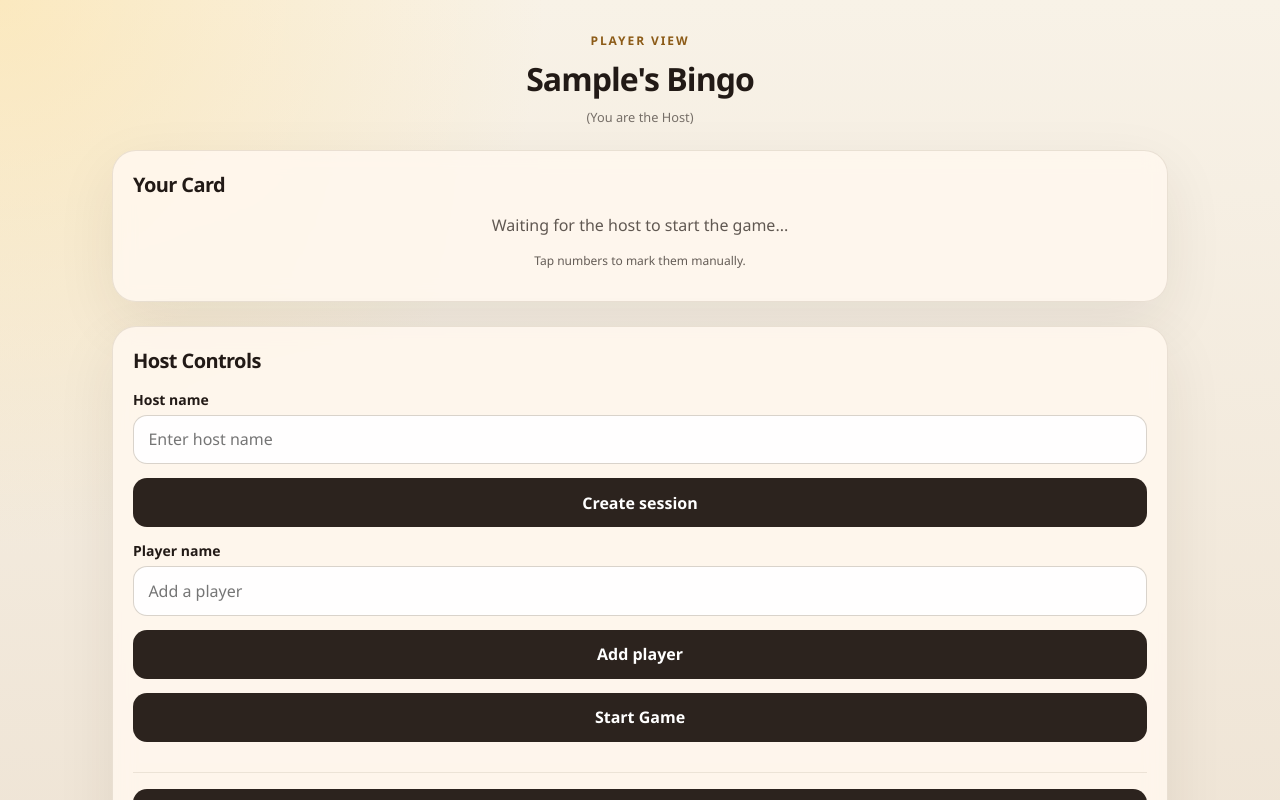
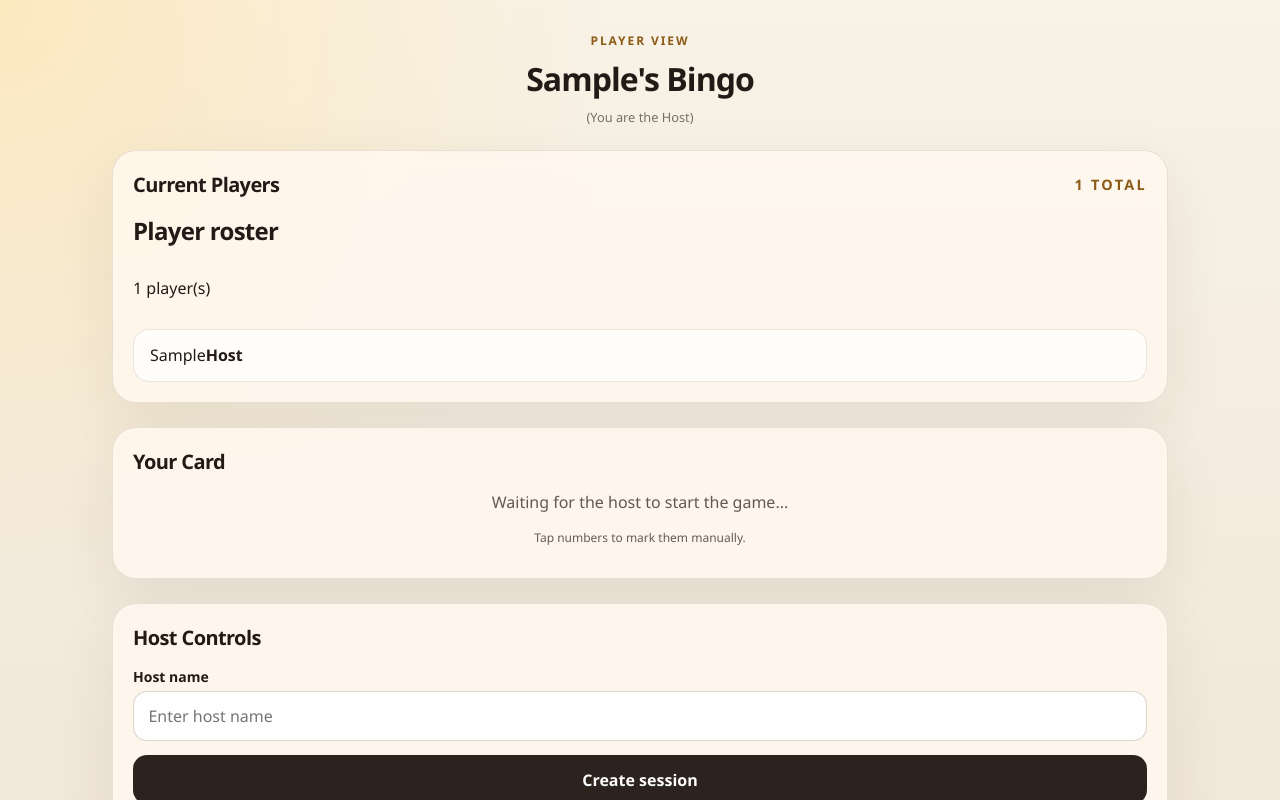
Before and after one commit to CarlLee1983/bingo, a React (Vite) app: page / in a window 1280 px wide. Both pictures are taken after typing "Sample" into the empty fields and a click on the button "Create session". Shown: the top 800 px of the page. Built offline with nearby package versions, Linux system fonts and the light colour scheme.

Commit message:
fix: show player roster and count to Host during lobby phase
- Add PlayerRoster to PlayerDashboard for Host users
- Show total player count in the Host view
- Ensure Host can track registration progress while adding players

```diff
--- a/src/components/session/PlayerDashboard.tsx
+++ b/src/components/session/PlayerDashboard.tsx
@@ -3,6 +3,7 @@ import { BingoCard } from './BingoCard';
 import { CallHistory } from './CallHistory';
 import { HostPanel } from './HostPanel';
 import { WinnerAnnouncement } from './WinnerAnnouncement';
+import { PlayerRoster } from './PlayerRoster';
 
 export function PlayerDashboard() {
   const { session, localPlayerId, setLocalPlayerId } = useSession();
@@ -22,6 +23,17 @@ export function PlayerDashboard() {
         <h1>{player.name}'s Bingo</h1>
         {isHost && <span style={{ fontSize: '0.8rem', opacity: 0.6 }}> (You are the Host)</span>}
       </header>
+
+      {/* Lobby Info for Host: Show how many players are in */}
+      {isHost && session.status === 'lobby' && (
+        <section className="panel">
+          <div style={{ display: 'flex', justifyContent: 'space-between', alignItems: 'center', marginBottom: '1rem' }}>
+            <h2 style={{ fontSize: '1.25rem' }}>Current Players</h2>
+            <span className="eyebrow" style={{ fontSize: '0.9rem' }}>{session.players.length} Total</span>
+          </div>
+          <PlayerRoster />
+        </section>
+      )}
 
       {/* Main Section for the Player's own Card */}
       <section className="panel" style={{ display: 'flex', flexDirection: 'column', alignItems: 'center' }}>
```
